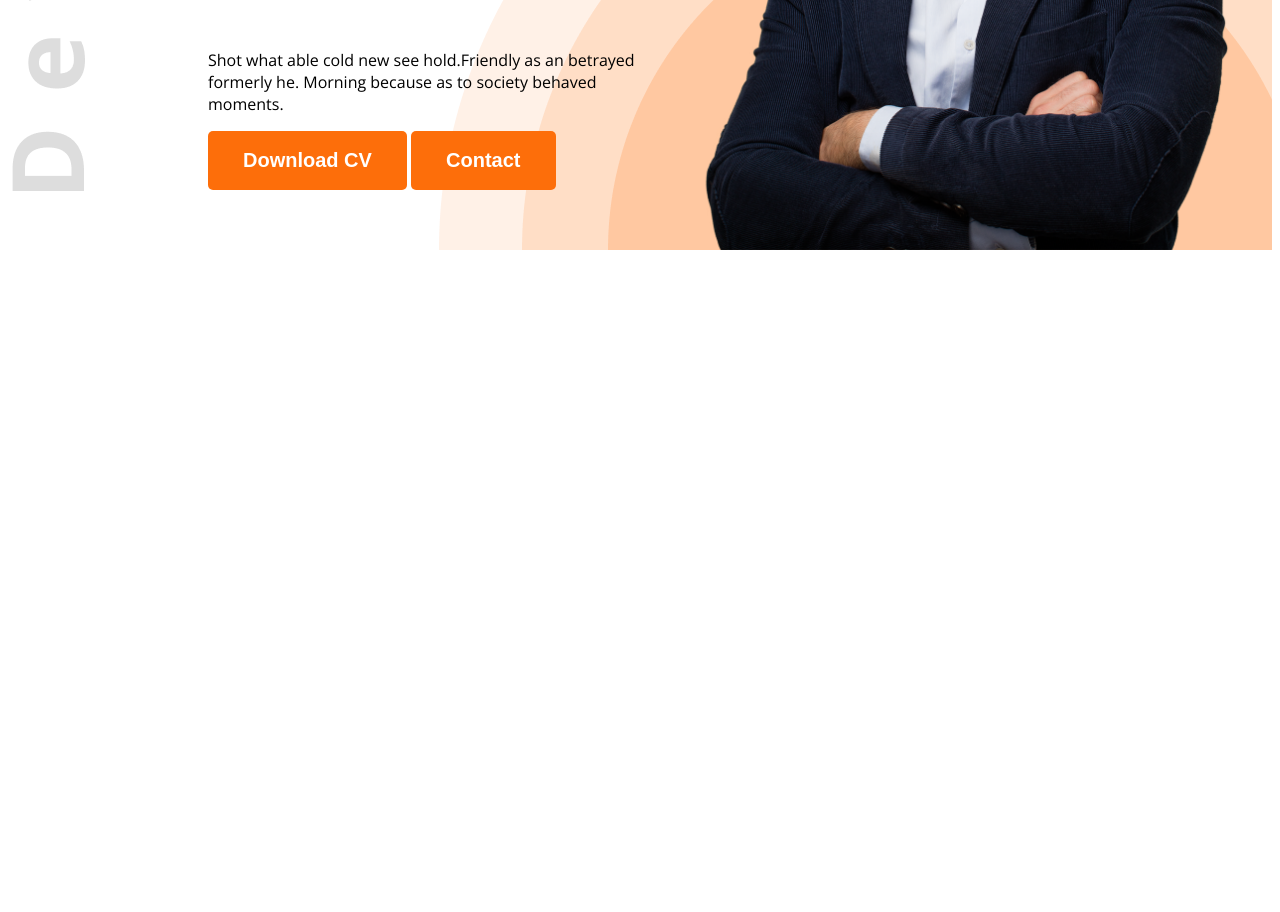
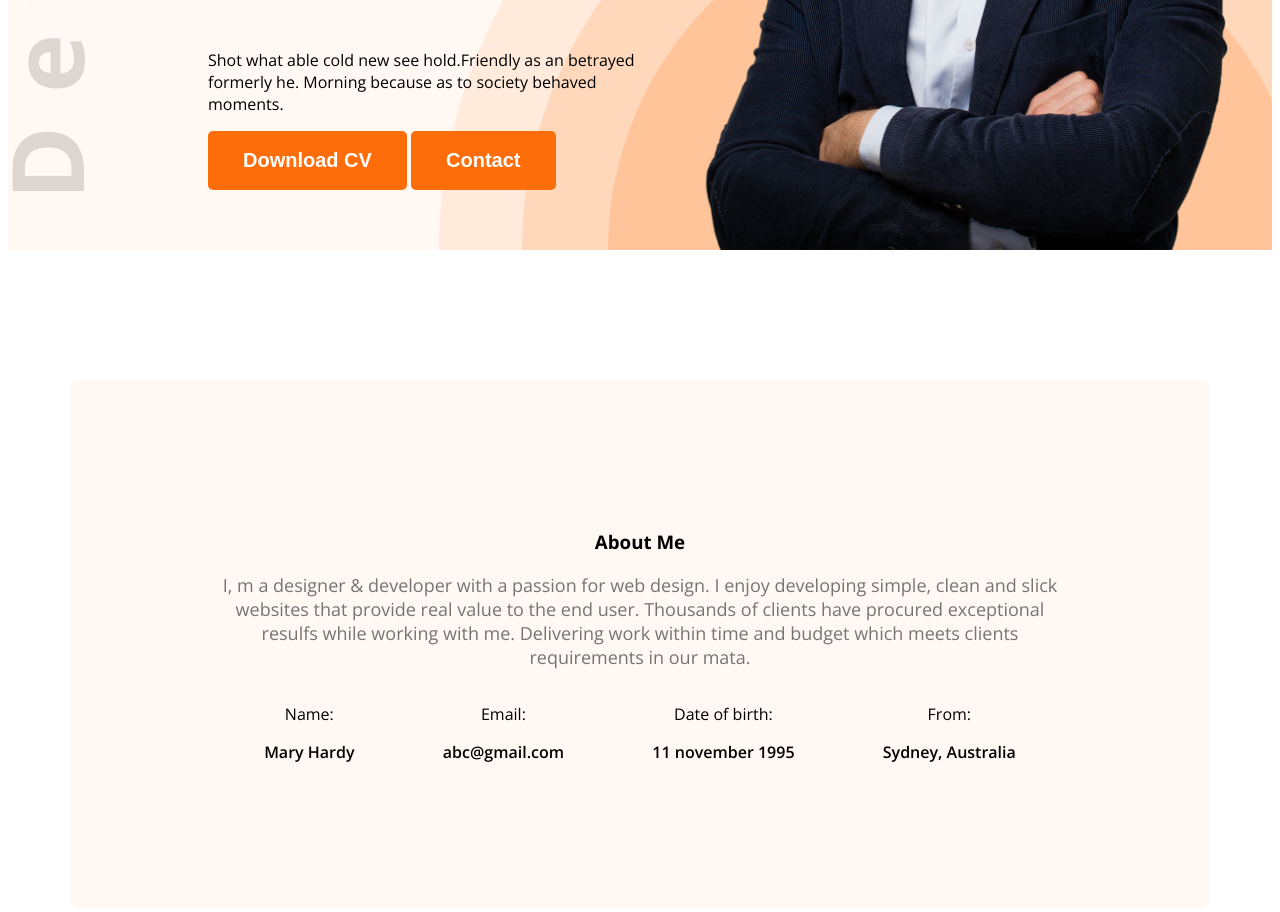
Before and after one commit to jamalhossain11/web-dev-portfolio, a plain HTML site: page index.html in a window 1280 px wide. Shown: the part 580-1492 px from the top of the page. Before the commit the page ends 838 px from the top, so only its background shows below. Drawn offline with nearby package versions, Linux system fonts and the light colour scheme.

Commit message:
added about section

```diff
--- a/index.html
+++ b/index.html
@@ -10,7 +10,7 @@
     <link rel="stylesheet" href="styles/portfolio.css">
 </head>
 <body class="open-sans-normal">
-    <header class="header">
+    <header class="header secondary-bg">
         <nav>
             <h3 class="nav-title">Ma<span class="text-primary">r</span>y</h3>
             <ul>
@@ -32,6 +32,33 @@
         </div>
     </header>
     <main>
+        <section class="about secondary-bg">
+            <h3 class="section-title">About Me</h3>
+            <p class="section-description">
+                I, m a designer & developer with a passion for web design. I enjoy developing simple, clean and slick websites that provide real value to the end user. Thousands of clients have procured exceptional resulfs while working with me. Delivering work within time and budget which meets clients requirements in our mata.
+            </p>
+            <div class="about-items">
+                <!-- .about-item*4>p.item-title+p.item-description -->
+                <div class="about-item">
+                    <p class="item-title">Name:</p>
+                    <p class="item-description">Mary Hardy</p>
+                </div>
+                <div class="about-item">
+                    <p class="item-title">Email:</p>
+                    <p class="item-description">abc@gmail.com</p>
+                </div>
+                <div class="about-item">
+                    <p class="item-title">Date of birth:</p>
+                    <p class="item-description">11 november 1995</p>
+                </div>
+                <div class="about-item">
+                    <p class="item-title">From:</p>
+                    <p class="item-description">Sydney, Australia</p>
+                </div>
+            </div>
+
+
+        </section>
 
     </main>
     <footer>
--- a/styles/portfolio.css
+++ b/styles/portfolio.css
@@ -8,6 +8,9 @@
   }
 
 /* shared style */
+.secondary-bg{
+    background-color: #FFF8F3;
+}
 .text-primary{
     color: #FD6E0A;
 }
@@ -22,6 +25,15 @@
     color: white;
     padding: 18px 35px;
     border-radius: 5px;
+}
+.section.title {
+    font-size: 35px;
+    font-weight: bold;
+    color: #181818;
+}
+.section-description {
+    font-size: 18px;
+    color: #757575;
 }
 
 /* header */
@@ -79,3 +91,24 @@ nav li a {
     width: 580px;
 
 }
+
+/* main styles */
+main{
+    max-width: 1140px;
+    margin: 0 auto;
+}
+
+/* about styles */
+.about{
+    border-radius: 10px;
+    padding: 130px 150px;
+    text-align: center;
+    margin-top: 130px;
+}
+.about-items{
+    display: flex;
+    justify-content: space-around;
+}
+.item-description{
+    font-weight: 600;
+}
```
